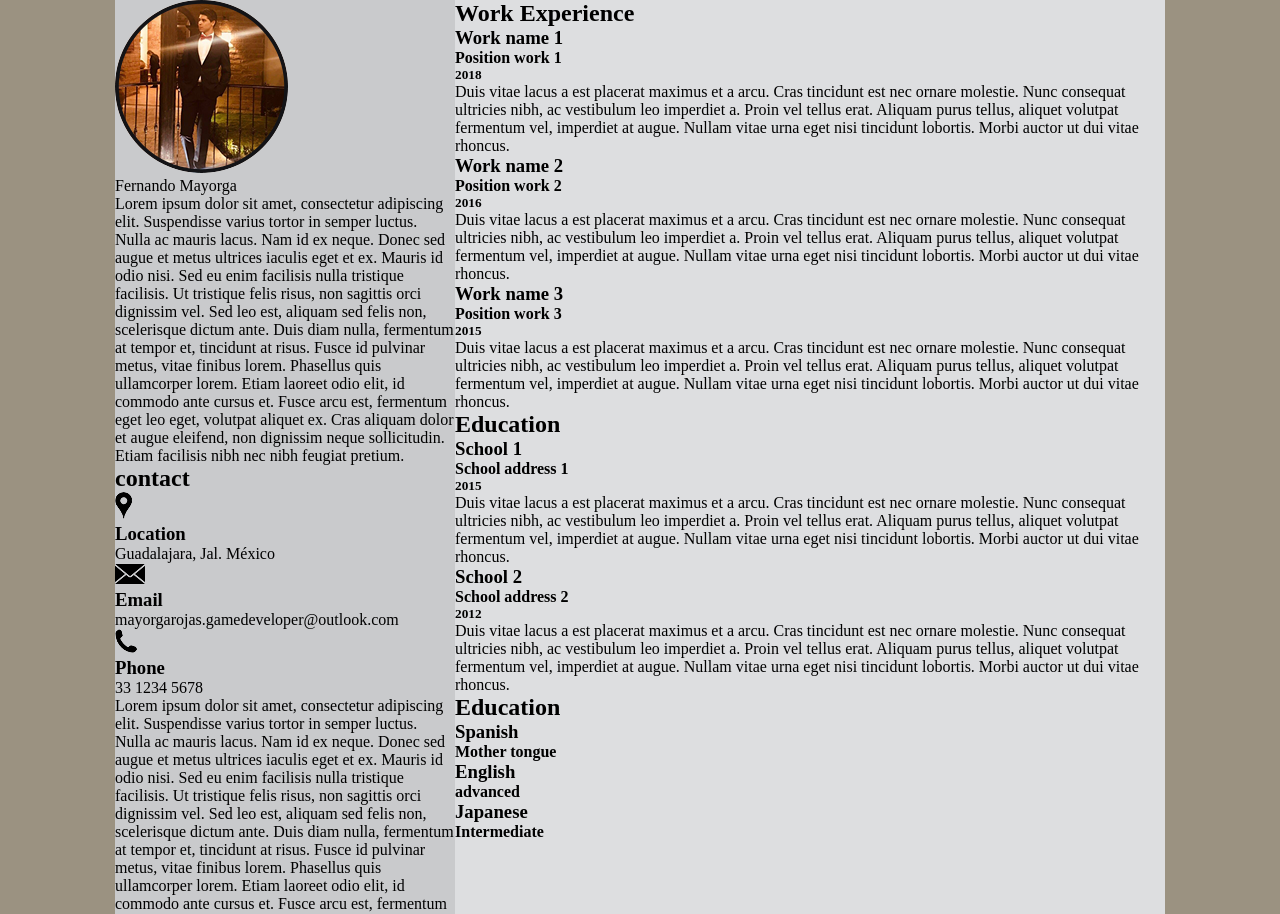
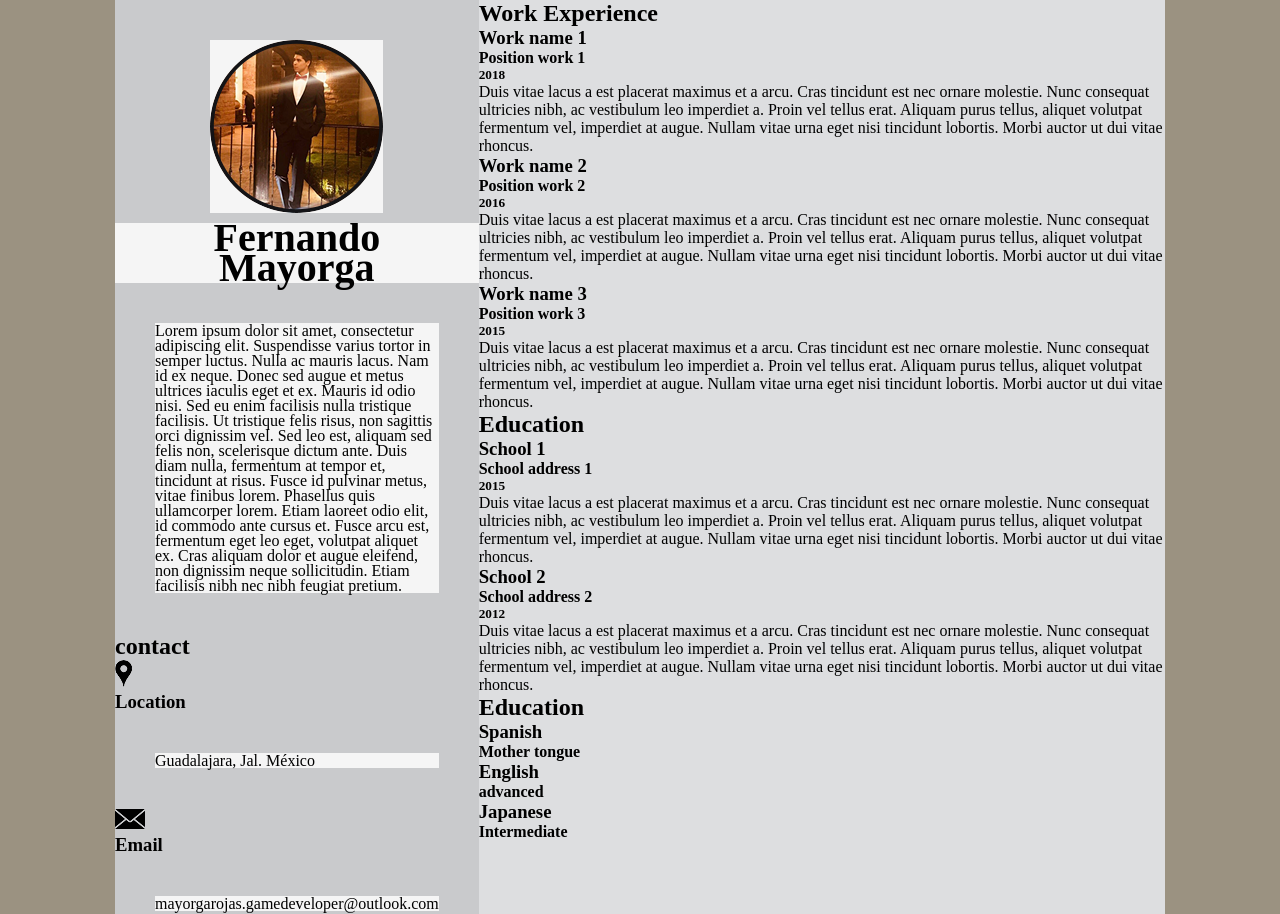
Before and after one commit to mayorgarojasgamedeveloper/my-resume-new, a plain HTML site: page index.html in a window 1280 px wide. Shown: the top 914 px of the page. Drawn offline with Linux system fonts and the light colour scheme.

Commit message:
Estilo agregado a la imagen de perfil y descripcion en la parte de aside.

```diff
--- a/css/style.css
+++ b/css/style.css
@@ -24,3 +24,23 @@ main {
   background-color: #dddee0;
   flex-basis: 710px;
 }
+/*------------ASIDE-----------------*/
+aside figure img {
+  background-color: #f5f5f5;
+  display: block;
+  margin: 40px auto 10px;
+}
+aside figure figcaption {
+  background-color: #f5f5f5;
+  padding: 0 40px;
+  text-align: center;
+  line-height: 30px;
+  font-family: "Times New Roman", Times, serif;
+  font-weight: bold;
+  font-size: 40px;
+}
+aside section p {
+  background-color: #f5f5f5;
+  margin: 40px;
+  line-height: 15px;
+}
```
